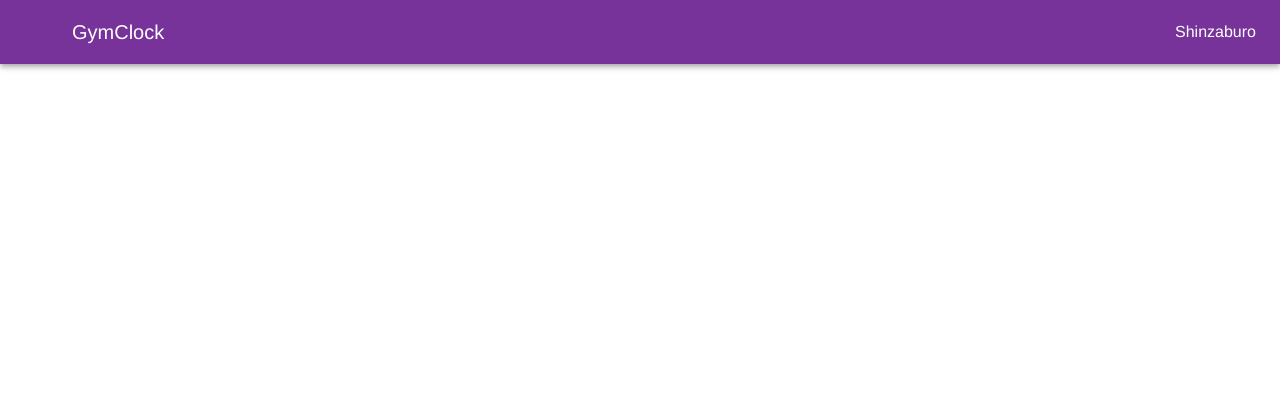
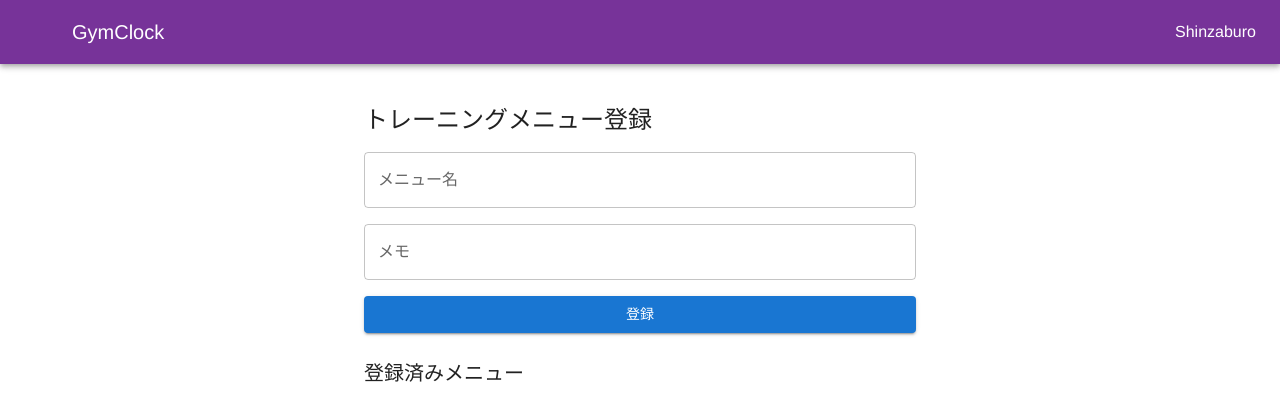
Before and after one commit to Shinzaburo/gymclock, a React (Create React App) app: page /training in a window 1280 px wide. Shown: the top 420 px of the page. Built offline with nearby package versions, Linux system fonts and the light colour scheme; some icons are missing.

Commit message:
トレーニングメニューの管理機能追加

```diff
--- a/package.json
+++ b/package.json
@@ -25,7 +25,9 @@
     "react-router-dom": "^7.5.3",
     "react-scripts": "5.0.1",
     "typescript": "^4.9.5",
-    "web-vitals": "^2.1.4"
+    "uuid": "^11.1.0",
+    "web-vitals": "^2.1.4",
+    "zustand": "^5.0.4"
   },
   "scripts": {
     "start": "react-scripts start",
--- a/src/App.tsx
+++ b/src/App.tsx
@@ -8,6 +8,7 @@ import { Route, BrowserRouter as Router, Routes } from "react-router-dom";
 import Header from "./common/Header";
 import Calendar from "./pages/Calender/Calender";
 import TimeRecord from "./pages/TimeRecord/TimeRecord";
+import TrainingMenu from "./pages/TrainingMenu/TrainingMenu";
 import theme from "./theme/theme";
 
 const App: React.FC = () => {
@@ -21,6 +22,7 @@ const App: React.FC = () => {
             <Routes>
               <Route path="/" element={<TimeRecord />} />
               <Route path="/calendar" element={<Calendar />} />
+              <Route path="/training" element={<TrainingMenu />} />
             </Routes>
           </Container>
         </Router>
--- a/src/common/Header.tsx
+++ b/src/common/Header.tsx
@@ -1,6 +1,7 @@
 import AccessTimeIcon from "@mui/icons-material/AccessTime";
 import CalendarMonthSharpIcon from "@mui/icons-material/CalendarMonthSharp";
-import CloseIcon from "@mui/icons-material/Close"; // ← 追加
+import CloseIcon from "@mui/icons-material/Close";
+import FitnessCenterSharpIcon from "@mui/icons-material/FitnessCenterSharp";
 import MenuIcon from "@mui/icons-material/Menu";
 import {
   AppBar,
@@ -79,6 +80,12 @@ const Header: React.FC = () => {
                   <ListItemText primary="活動履歴" />
                 </ListItemButton>
               </ListItem>
+              <ListItem disablePadding>
+                <ListItemButton component={RouterLink} to="/training">
+                  <FitnessCenterSharpIcon sx={{ mr: 1.5 }} />
+                  <ListItemText primary="トレーニング管理" />
+                </ListItemButton>
+              </ListItem>
             </List>
           </Box>
         </Drawer>
--- a/src/pages/Calender/Calender.tsx
+++ b/src/pages/Calender/Calender.tsx
@@ -2,6 +2,7 @@ import { Box, Typography } from "@mui/material";
 import { DateCalendar } from "@mui/x-date-pickers/DateCalendar";
 import dayjs, { Dayjs } from "dayjs";
 import React, { useState } from "react";
+import { useMenuStore } from "../../store/menuStore";
 
 // 仮の活動記録データ（直近3日分）
 const activityData: Record<string, { start: string; end: string; duration: string }> =
@@ -28,6 +29,7 @@ const activityData: Record<string, { start: string; end: string; duration: strin
 
 const Calendar: React.FC = () => {
   const [selectedDate, setSelectedDate] = useState<Dayjs | null>(null);
+  const getMenuForDate = useMenuStore((state) => state.getMenuForDate);
 
   const handleDateChange = (date: Dayjs | null) => {
     setSelectedDate(date);
@@ -36,12 +38,21 @@ const Calendar: React.FC = () => {
   const selectedDateStr = selectedDate?.format("YYYY-MM-DD");
   const record = selectedDateStr ? activityData[selectedDateStr] : null;
 
+  const menu = selectedDate ? getMenuForDate(selectedDate.format("YYYY-MM-DD")) : null;
+
   return (
     <Box sx={{ mt: 5, display: "flex", flexDirection: "column", alignItems: "center" }}>
       <Typography variant="h5" gutterBottom>
         活動履歴
       </Typography>
       <DateCalendar onChange={handleDateChange} />
+
+      {selectedDate && (
+        <Box mt={-2}>
+          <Typography variant="subtitle1">
+            選択日: {selectedDate.format("YYYY年MM月DD日")}
+          </Typography>
+
           {record ? (
             <Box mt={3} textAlign="center">
               <Typography variant="body1">開始時刻: {record.start}</Typography>
@@ -55,6 +66,21 @@ const Calendar: React.FC = () => {
               この日の記録はありません。
             </Typography>
           ) : null}
+
+          {menu ? (
+            <Box mt={1}>
+              <Typography variant="body1">メニュー名: {menu.name}</Typography>
+              <Typography variant="body2" color="text.secondary">
+                メモ: {menu.memo}
+              </Typography>
+            </Box>
+          ) : (
+            <Typography variant="body2" color="text.secondary" mt={1}>
+              登録されたメニューはありません。
+            </Typography>
+          )}
+        </Box>
+      )}
     </Box>
   );
 };
--- a/src/pages/TimeRecord/TimeRecord.tsx
+++ b/src/pages/TimeRecord/TimeRecord.tsx
@@ -1,7 +1,9 @@
 import { faDoorClosed, faDoorOpen } from "@fortawesome/free-solid-svg-icons";
 import { FontAwesomeIcon } from "@fortawesome/react-fontawesome";
 import { Box, Button, Stack, Typography } from "@mui/material";
+import dayjs from "dayjs";
 import React, { useState } from "react";
+import { useMenuStore } from "../../store/menuStore";
 
 const formatTime = (date: Date) => {
   const pad = (n: number) => n.toString().padStart(2, "0");
@@ -17,6 +19,8 @@ const formatDuration = (ms: number) => {
 };
 
 const TimeRecord: React.FC = () => {
+  const recordTodayMenu = useMenuStore((state) => state.recordTodayMenu);
+
   const [startTime, setStartTime] = useState<Date | null>(null);
   const [endTime, setEndTime] = useState<Date | null>(null);
   const [duration, setDuration] = useState<string | null>(null);
@@ -26,6 +30,10 @@ const TimeRecord: React.FC = () => {
     setStartTime(now);
     setEndTime(null);
     setDuration(null);
+
+    // 今日の日付キーで履歴を保存
+    const dateKey = dayjs(now).format("YYYY-MM-DD");
+    recordTodayMenu(dateKey);
   };
 
   const handleEnd = () => {
--- /dev/null
+++ b/src/pages/TrainingMenu/TrainingMenu.tsx
@@ -0,0 +1,69 @@
+import {
+  Box,
+  Button,
+  List,
+  ListItem,
+  ListItemText,
+  Radio,
+  Stack,
+  TextField,
+  Typography,
+} from "@mui/material";
+import { useState } from "react";
+import { v4 as uuidv4 } from "uuid";
+import { useTrainingMenuStore } from "../../store/trainingMenuStore";
+
+const TrainingMenu = () => {
+  const [name, setName] = useState("");
+  const [memo, setMemo] = useState("");
+  const { menus, addMenu, favoriteId, setFavorite } = useTrainingMenuStore();
+
+  const handleAdd = () => {
+    if (name.trim() === "") return;
+    addMenu({ id: uuidv4(), name, memo });
+    setName("");
+    setMemo("");
+  };
+
+  return (
+    <Box>
+      <Typography variant="h5" mb={2}>
+        トレーニングメニュー登録
+      </Typography>
+      <Stack spacing={2} mb={3}>
+        <TextField
+          label="メニュー名"
+          value={name}
+          onChange={(e) => setName(e.target.value)}
+        />
+        <TextField label="メモ" value={memo} onChange={(e) => setMemo(e.target.value)} />
+        <Button variant="contained" onClick={handleAdd}>
+          登録
+        </Button>
+      </Stack>
+
+      <Typography variant="h6">登録済みメニュー</Typography>
+      <List>
+        {menus.map((menu) => (
+          <ListItem
+            key={menu.id}
+            secondaryAction={
+              <Radio
+                checked={favoriteId === menu.id}
+                onChange={() => setFavorite(menu.id)}
+              />
+            }
+          >
+            <ListItemText
+              primary={menu.name}
+              secondary={menu.memo}
+              sx={{ wordBreak: "break-word" }}
+            />
+          </ListItem>
+        ))}
+      </List>
+    </Box>
+  );
+};
+
+export default TrainingMenu;
--- /dev/null
+++ b/src/store/menuStore.ts
@@ -0,0 +1,58 @@
+import { create } from "zustand";
+import { persist } from "zustand/middleware";
+
+interface Menu {
+  id: string;
+  name: string;
+  memo: string;
+}
+
+interface MenuStore {
+  menus: Menu[];
+  favoriteMenuId: string | null;
+  historyByDate: Record<string, Menu | null>;
+  addMenu: (menu: Menu) => void;
+  setFavoriteMenu: (id: string) => void;
+  getFavoriteMenu: () => Menu | null;
+  recordTodayMenu: (dateKey: string) => void;
+  getMenuForDate: (dateKey: string) => Menu | null;
+}
+
+export const useMenuStore = create<MenuStore>()(
+  persist(
+    (set, get) => ({
+      menus: [],
+      favoriteMenuId: null,
+      historyByDate: {},
+
+      addMenu: (menu) =>
+        set((state) => ({
+          menus: [...state.menus, menu],
+        })),
+
+      setFavoriteMenu: (id) => set({ favoriteMenuId: id }),
+
+      getFavoriteMenu: () => {
+        const { favoriteMenuId, menus } = get();
+        return menus.find((menu) => menu.id === favoriteMenuId) || null;
+      },
+
+      recordTodayMenu: (dateKey: string) => {
+        const favoriteMenu = get().getFavoriteMenu();
+        if (favoriteMenu) {
+          set((state) => ({
+            historyByDate: {
+              ...state.historyByDate,
+              [dateKey]: favoriteMenu,
+            },
+          }));
+        }
+      },
+
+      getMenuForDate: (dateKey: string) => {
+        return get().historyByDate[dateKey] || null;
+      },
+    }),
+    { name: "menu-storage" }
+  )
+);
--- /dev/null
+++ b/src/store/trainingMenuStore.ts
@@ -0,0 +1,27 @@
+import { create } from "zustand";
+
+export type TrainingMenu = {
+  id: string;
+  name: string;
+  memo: string;
+};
+
+type State = {
+  menus: TrainingMenu[];
+  favoriteId: string | null;
+  addMenu: (menu: TrainingMenu) => void;
+  setFavorite: (id: string) => void;
+};
+
+export const useTrainingMenuStore = create<State>((set) => ({
+  menus: [],
+  favoriteId: null,
+  addMenu: (menu) =>
+    set((state) => ({
+      menus: [...state.menus, menu],
+    })),
+  setFavorite: (id) =>
+    set(() => ({
+      favoriteId: id,
+    })),
+}));
```
Also changed, not shown: src/pages/MenuManager/MenuManager.tsx (added, +78 -0 lines). Lines whose indentation alone changed are shown as unchanged.
